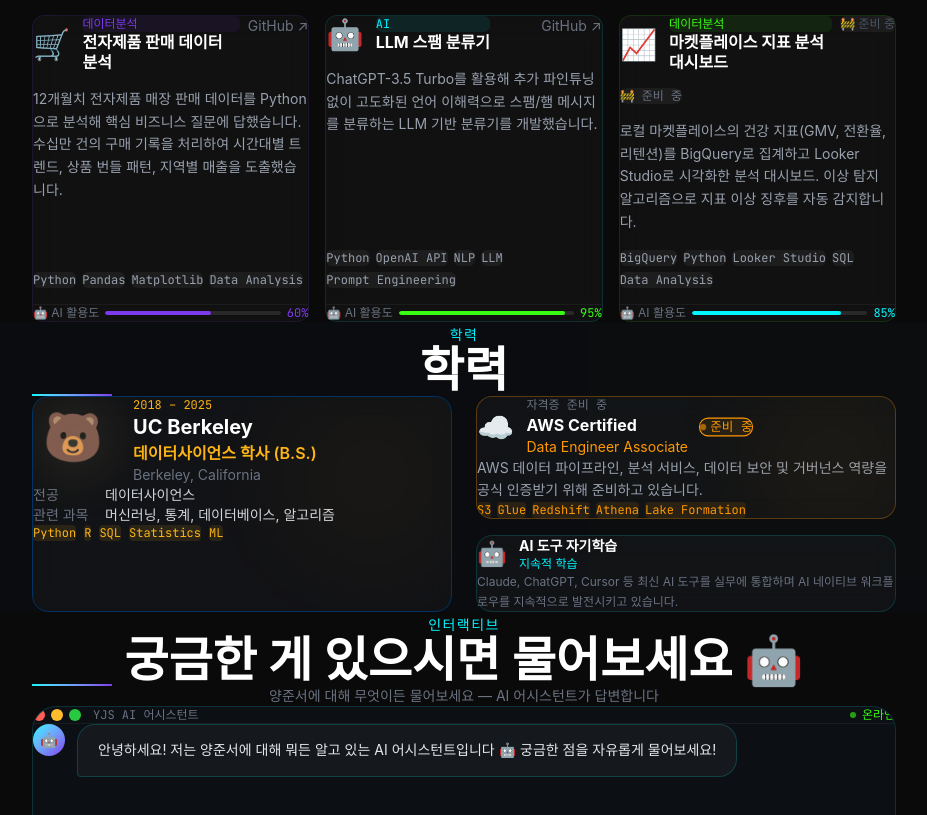
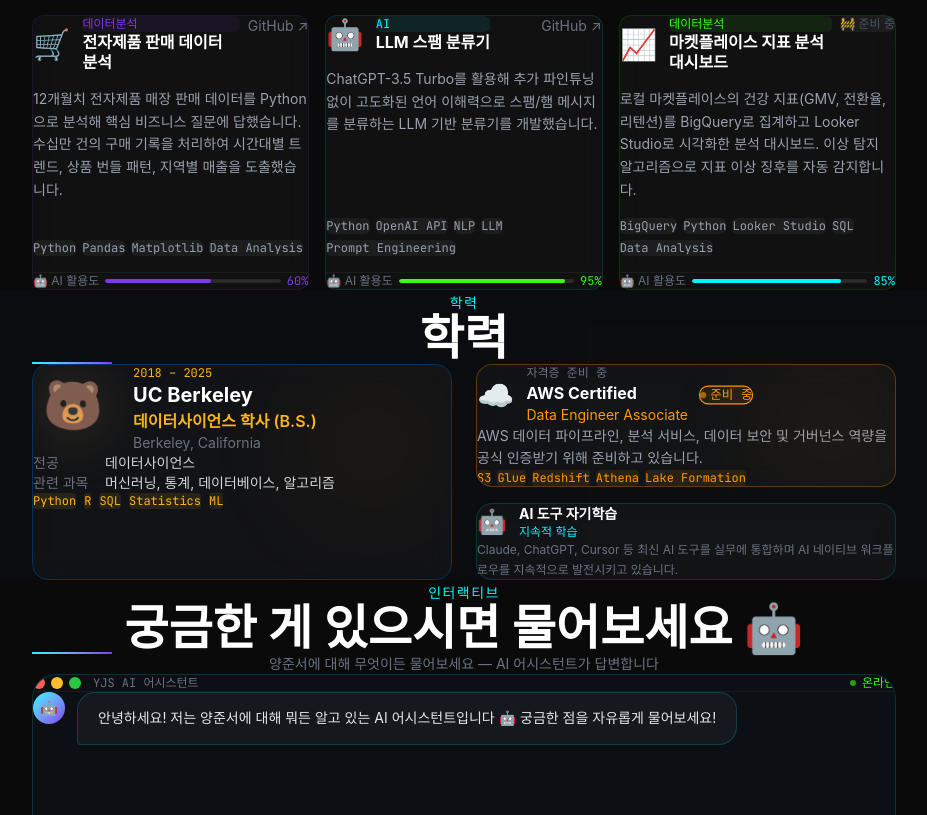
Before and after one commit to markyang0613/korean-portfolio, a Next.js app: page / in a window 1280 px wide. Shown: the part 3995-4810 px from the top of the page, without its empty margins (176-1103 px from the left). Built offline with nearby package versions, Linux system fonts and the light colour scheme; a web font is replaced by a local one.

Commit message:
Update Projects.tsx

```diff
--- a/components/Projects.tsx
+++ b/components/Projects.tsx
@@ -176,7 +176,6 @@
     tech: ['BigQuery', 'Python', 'Looker Studio', 'SQL', 'Data Analysis'],
     aiUsage: 85,
     github: null,
-    badge: '준비 중',
     color: '#39ff14',
     icon: '📈',
     highlights: ['BigQuery SQL 집계 파이프라인', '핵심 마켓플레이스 KPI 추적', '이상 탐지 자동화'],
```
